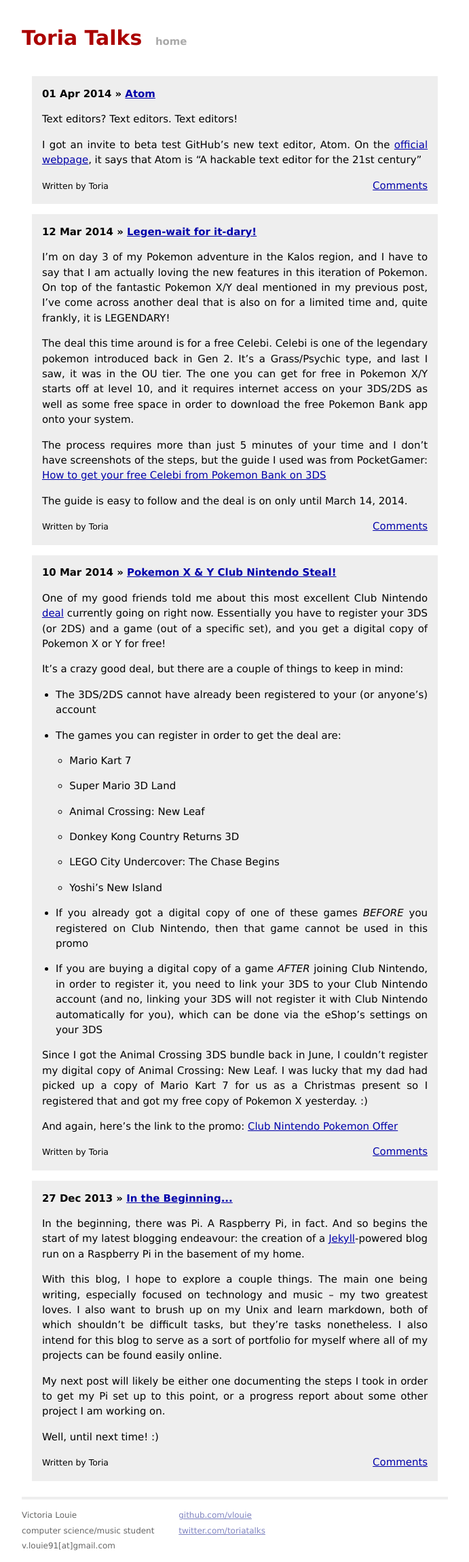
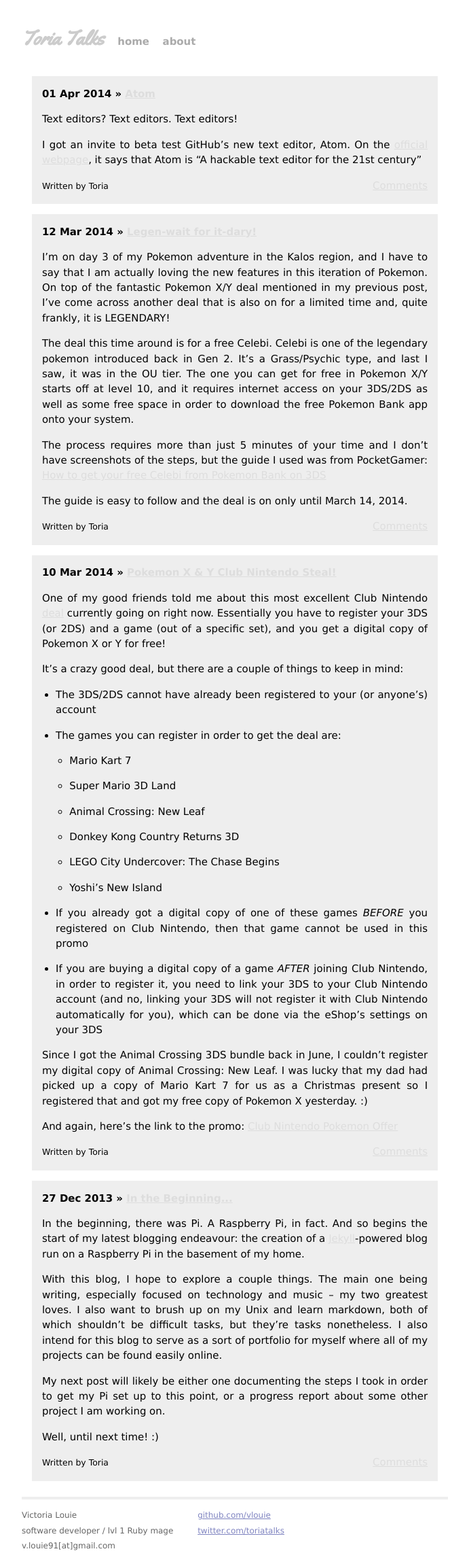
Before and after one commit to vlouie/toriatalks, a Jekyll site: the page built from index.html, in a window 1280 px wide. Shown: the whole page at 68% size, without its empty margins (294-985 px from the left). Built offline with Jekyll 4.4.1, drawn with Linux system fonts in a browser that asks for light colours; Markdown is read by kramdown in place of the engine named in the settings; the list of posts is cut into pages by our own code; comment, search, counter and statistics services are not loaded.

Commit message:
Tweaking styling

```diff
--- a/_layouts/default.html
+++ b/_layouts/default.html
@@ -4,8 +4,9 @@
         <meta charset="utf-8">
         <meta http-equiv="X-UA-Compatible" content="IE=edge,chrome=1">
         <title>{{ page.title }}</title>
-	<title>Toria Talks - a blog dedicated to music and technology</title>
+        <title>Toria Talks - a blog dedicated to music and technology</title>
         <meta name="viewport" content="width=device-width">
+        <link href='http://fonts.googleapis.com/css?family=Yellowtail' rel='stylesheet' type='text/css'>
 
         <!-- syntax highlighting CSS -->
         <link rel="stylesheet" href="/css/syntax.css">
@@ -20,6 +21,7 @@
           <div class="header">
             <h1 class="title"><a href="/">{{ site.name }}</a></h1>
             <a class="extra" href="/">home</a>
+            <a class="extra" href="about.html">about</a>
           </div>
 
           {{ content }}
@@ -28,7 +30,7 @@
             <div class="contact">
               <p>
                 Victoria Louie<br />
-                computer science/music student<br />
+                software developer / lvl 1 Ruby mage<br />
                 v.louie91[at]gmail.com
               </p>
             </div>
@@ -45,7 +47,7 @@
     /* * * CONFIGURATION VARIABLES: EDIT BEFORE PASTING INTO YOUR WEBPAGE * * */
     var disqus_shortname = 'toriatalks'; // required: replace example with your forum shortname
     var disqus_identifier = '{{ page.url }}';
-    var disqus_url = 'http://108.61.119.158{{ page.url }}';
+    var disqus_url = 'http://toriatalks.com{{ page.url }}';
 
     /* * * DON'T EDIT BELOW THIS LINE * * */
     (function () {
@@ -55,5 +57,15 @@
         (document.getElementsByTagName('HEAD')[0] || document.getElementsByTagName('BODY')[0]).appendChild(s);
     }());
     </script>
+    <script>
+    (function(i,s,o,g,r,a,m){i['GoogleAnalyticsObject']=r;i[r]=i[r]||function(){
+    (i[r].q=i[r].q||[]).push(arguments)},i[r].l=1*new Date();a=s.createElement(o),
+    m=s.getElementsByTagName(o)[0];a.async=1;a.src=g;m.parentNode.insertBefore(a,m)
+    })(window,document,'script','//www.google-analytics.com/analytics.js','ga');
+
+    ga('create', 'UA-49489868-1', 'toriatalks.com');
+    ga('send', 'pageview');
+
+    </script>
     </body>
 </html>
--- a/css/main.css
+++ b/css/main.css
@@ -25,9 +25,9 @@
 h1 { margin-bottom: 1em; }
 p { margin: 1em 0; }
 
-a         { color: #00a; }
+a         { color: #ddd; }
 a:hover   { color: #000; }
-a:visited { color: #a0a; }
+a:visited { color: #eee; }
 
 /*****************************************************************************/
 /*
@@ -41,6 +41,7 @@
 .posts {
   list-style-type: none;
   margin-bottom: 2em;
+  border-radius: 5px;
 }
 
 .posts li {
@@ -75,14 +76,15 @@
 .title {
   display: inline-block;
   font-size: 200%;
+  font-family: 'Yellowtail', cursive;
 }
 
 .title a {
-  color: #a00;
+  color: #ccc;
 }
 
 .title a:hover {
-  color: #000;
+  color: #fff;
 }
 
 .header a.extra {
```
